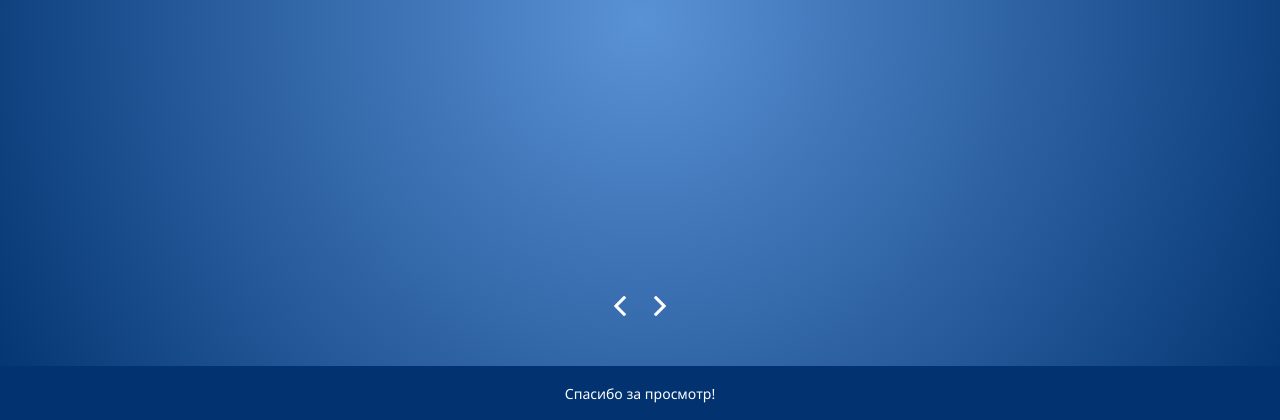
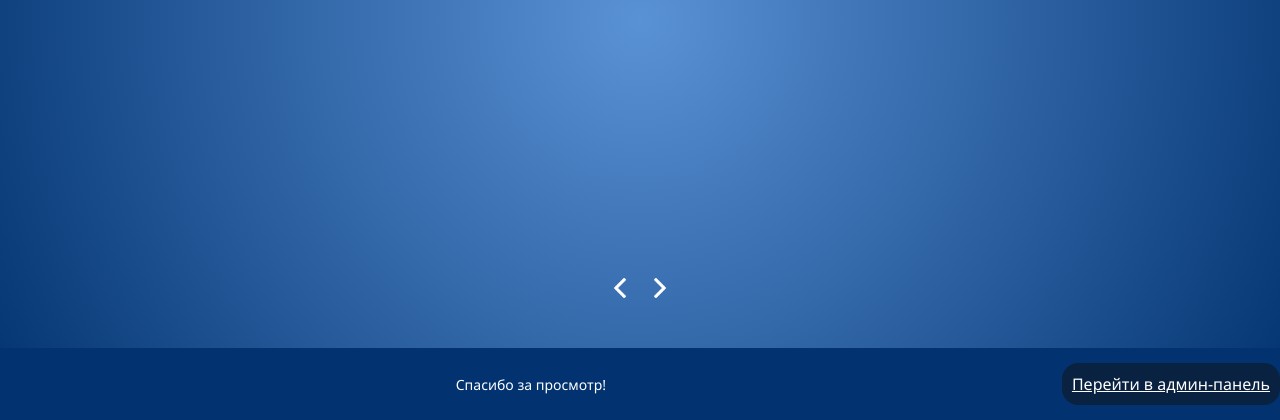
Before and after one commit to moevm/nosql1h25-cinema, a Flask app: template app/templates/home.html in a window 1280 px wide. Shown: the part 380-800 px from the top of the page. Run offline with Flask 3, Linux system fonts and the light colour scheme; the template is opened without the code that fills it, so the values that code supplies are empty.

Commit message:
Added admin button

```diff
--- a/app/static/home/css/style.css
+++ b/app/static/home/css/style.css
@@ -252,3 +252,15 @@
 .footer__icon {
     height: 24px;
 }
+
+.footer__admin-link {
+    border-radius: 1em;
+    background-color: rgba(17, 18, 21, 0.5);
+    border: none;
+    color: white;
+    min-width: 100px;
+    box-sizing: border-box;
+    font-size: 1em;
+    padding: 10px;
+    cursor: pointer;
+}
--- a/app/templates/home.html
+++ b/app/templates/home.html
@@ -109,10 +109,11 @@
 
     </main>
 
-    <footer class="footer">
-        <img class="footer__icon" src="">
-        <p class="footer__message">Спасибо за просмотр!</p>
-    </footer>
+<footer class="footer">
+    <img class="footer__icon" src="">
+    <p class="footer__message">Спасибо за просмотр!</p>
+    <a href="/admin" class="footer__admin-link">Перейти в админ-панель</a>
+</footer>
 
     <template id="filmTemplate">
         <div class="film-card">
```
